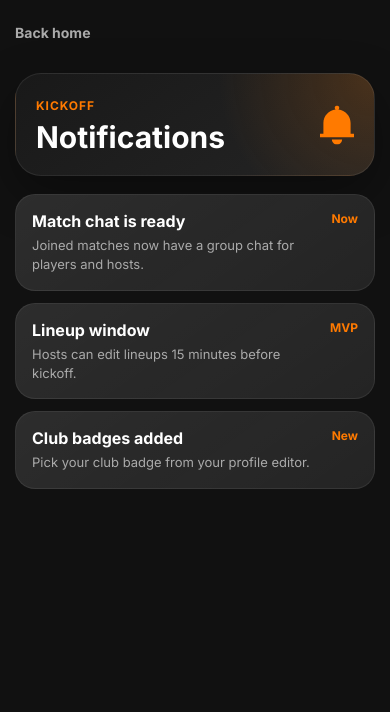
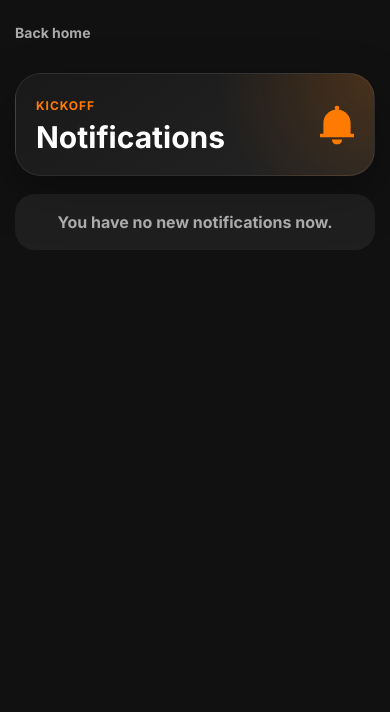
Before and after one commit to heliospace/kickoff, a Flask app: page /notifications in a window 390 px wide. Shown: the top 712 px of the page. Run offline with Flask 3, Linux system fonts and the light colour scheme; a user stored in the database is signed in.

Commit message:
Polish Kickoff MVP mobile UI

```diff
--- a/app.py
+++ b/app.py
@@ -495,30 +495,9 @@ def home():
 @login_required
 def notifications():
 
-    notifications = [
-        {
-            "title": "Match chat is ready",
-            "body": "Joined matches now have a group chat for players and hosts.",
-            "time": "Now",
-            "kind": "chat"
-        },
-        {
-            "title": "Lineup window",
-            "body": "Hosts can edit lineups 15 minutes before kickoff.",
-            "time": "MVP",
-            "kind": "lineup"
-        },
-        {
-            "title": "Club badges added",
-            "body": "Pick your club badge from your profile editor.",
-            "time": "New",
-            "kind": "profile"
-        }
-    ]
-
     return render_template(
         "notifications.html",
-        notifications=notifications
+        notifications=[]
     )
 
 
--- a/templates/notifications.html
+++ b/templates/notifications.html
@@ -38,7 +38,7 @@
                 </article>
             {% else %}
                 <div class="notification-empty">
-                    No notifications yet.
+                    You have no new notifications now.
                 </div>
             {% endfor %}
         </div>
--- a/templates/profile.html
+++ b/templates/profile.html
@@ -12,6 +12,9 @@
     {% include "_flash.html" %}
 
     <div class="profile-container">
+        <a href="/" class="profile-back">
+            Back
+        </a>
 
         <div class="profile-header">
 
```
Also changed, not shown: static/styles.css (+53 -6 lines).
